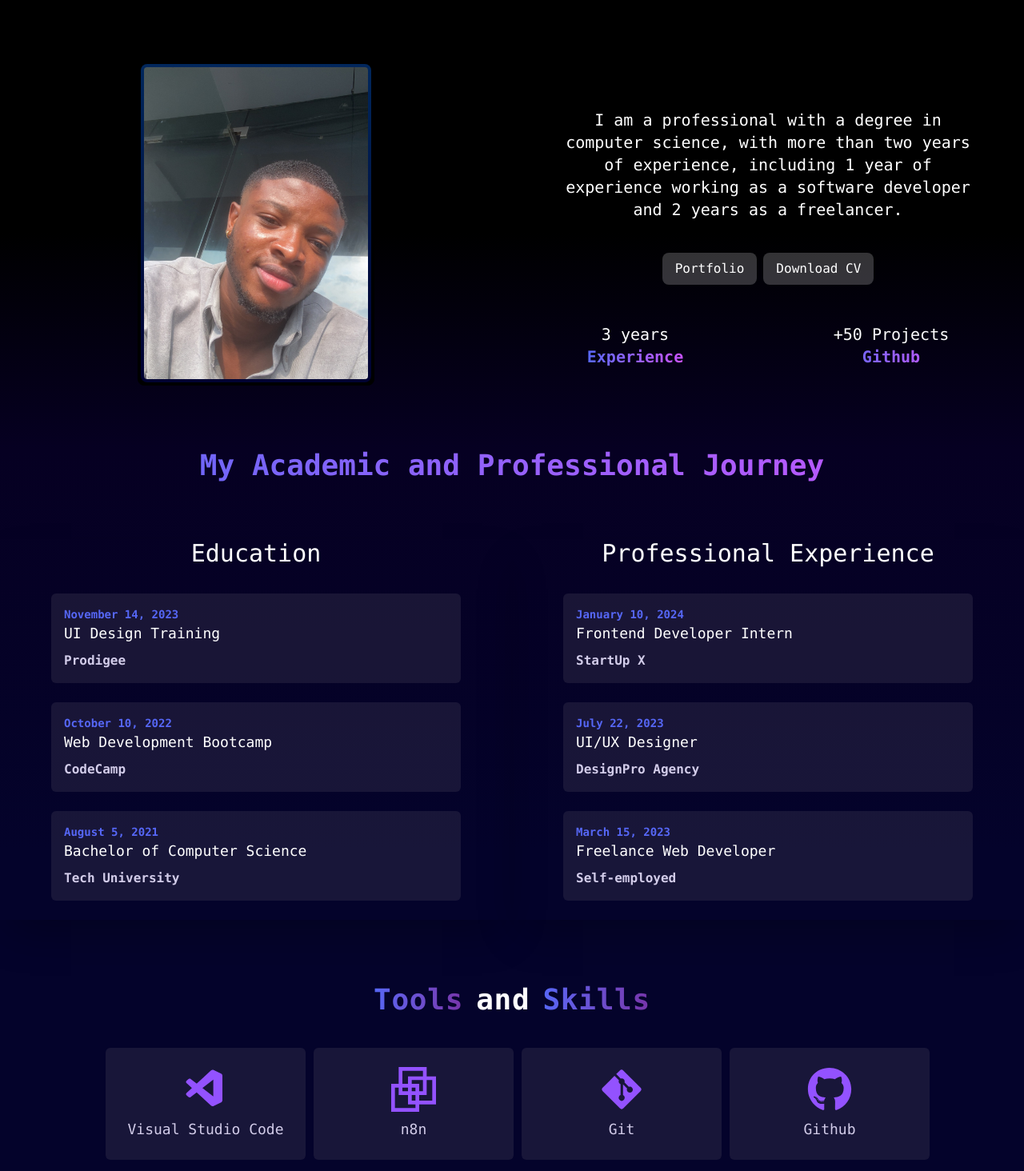
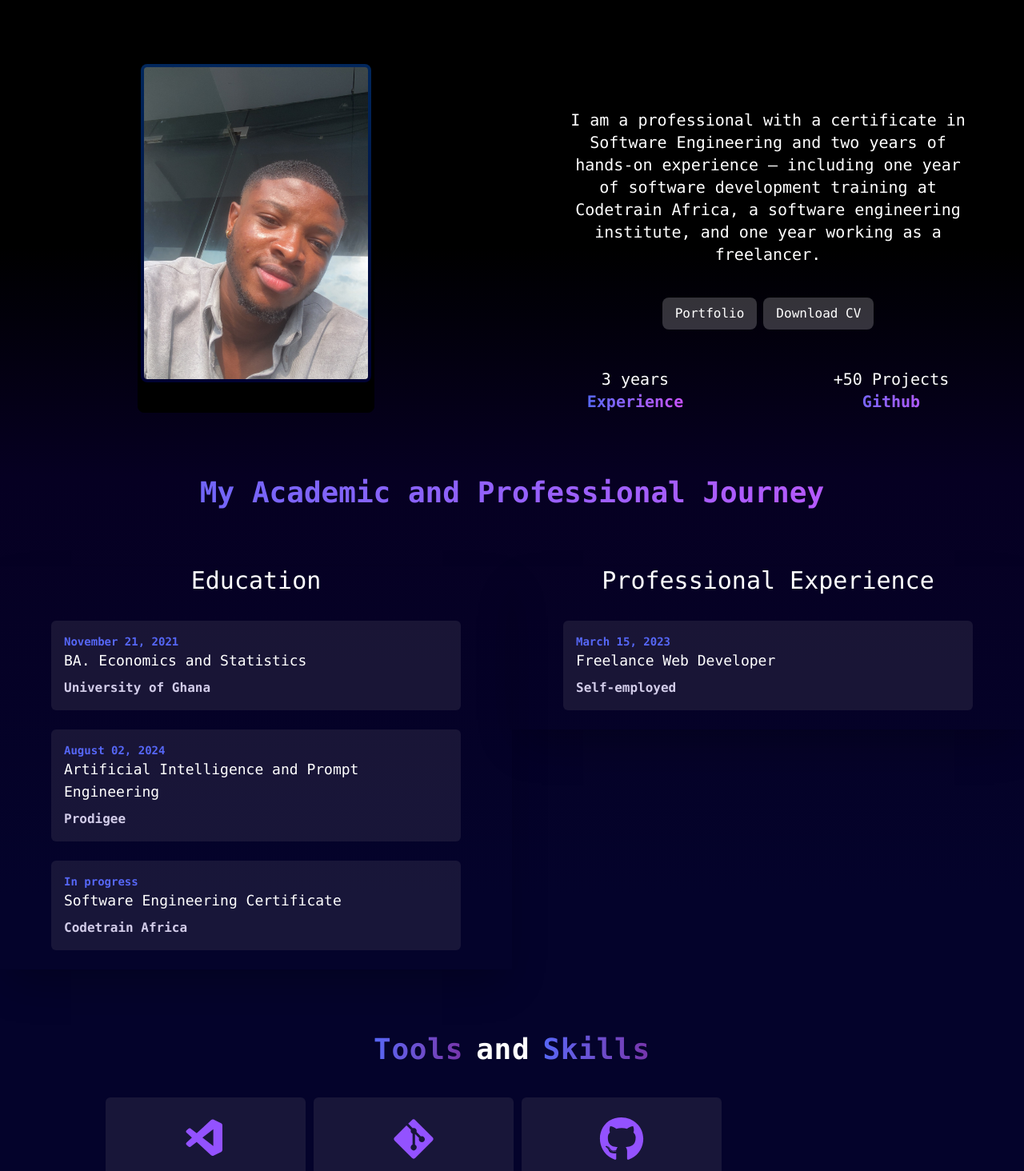
Before and after one commit to TARIQQ-coder/Kojo-Website, a React (Vite) app: page / in a window 1280 px wide. Shown: the part 840-2304 px from the top of the page at 80% size. Built offline with nearby package versions, Linux system fonts and the light colour scheme.

Commit message:
final-update-5

```diff
--- a/src/components/MainPage.jsx
+++ b/src/components/MainPage.jsx
@@ -143,10 +143,7 @@ function MainPage() {
               <div>
                 <div className="w-[80%] mb-12 mx-auto">
                   <p className="text-center text-xl mb-4 font-light">
-                    I am a professional with a degree in computer science, with
-                    more than two years of experience, including 1 year of
-                    experience working as a software developer and 2 years as a
-                    freelancer.
+                    I am a professional with a certificate in Software Engineering and two years of hands-on experience — including one year of software development training at Codetrain Africa, a software engineering institute, and one year working as a freelancer.
                   </p>
 
                   <div className=" flex justify-center">
--- a/src/components/TechTags.jsx
+++ b/src/components/TechTags.jsx
@@ -18,12 +18,12 @@ const tagData = {
     { name: 'JavaScript', icon: <FaReact />, level: 88 },
     { name: 'Tailwind CSS', icon: <SiTailwindcss />, level: 80 },
     { name: 'Vite', icon: <SiVite />, level: 70 },
-    { name: 'Next.js', icon: <SiNextdotjs />, level: 75 },
+    // { name: 'Next.js', icon: <SiNextdotjs />, level: 75 },
   ],
   'Back-end': [
     { name: 'Node.js', icon: <FaNodeJs />, level: 75 },
     { name: 'Express', icon: <SiExpress />, level: 75 },
-    { name: 'MySQL', icon: <SiMysql />, level: 60 },
+    // { name: 'MySQL', icon: <SiMysql />, level: 60 },
     { name: 'MongoDB', icon: <SiMongodb />, level: 65 },
     { name: 'Firebase', icon: <SiFirebase />, level: 70 },
   ],
@@ -33,16 +33,16 @@ const tagData = {
     { name: 'CSS', icon: <FaCss3Alt />, level: 80 },
     { name: 'JavaScript', icon: <FaReact />, level: 88 },
     { name: 'Tailwind CSS', icon: <SiTailwindcss />, level: 80 },
-    { name: 'Next.js', icon: <SiNextdotjs />, level: 75 },
+    // { name: 'Next.js', icon: <SiNextdotjs />, level: 75 },
     { name: 'MongoDB', icon: <SiMongodb />, level: 65 },
     { name: 'Firebase', icon: <SiFirebase />, level: 70 },
   ],
   'Software Development': [
-    { name: 'Python', icon: <FaPython />, level: 75 },
-    { name: '.Net Framework', icon: <SiDotnet />, level: 65 },
-    { name: 'WPF', icon: <SiDotnet />, level: 60 },
-    { name: 'C#', icon: <PiFileCSharpBold />, level: 70 },
-    { name: 'Xaml (Xamarin)', icon: <TbBrandXamarin />, level: 60 },
+    // { name: 'Python', icon: <FaPython />, level: 75 },
+    // { name: '.Net Framework', icon: <SiDotnet />, level: 65 },
+    // { name: 'WPF', icon: <SiDotnet />, level: 60 },
+    // { name: 'C#', icon: <PiFileCSharpBold />, level: 70 },
+    // { name: 'Xaml (Xamarin)', icon: <TbBrandXamarin />, level: 60 },
   ],
 };
 
--- a/src/data/EducationData.jsx
+++ b/src/data/EducationData.jsx
@@ -1,18 +1,18 @@
 const education = [
   {
-    date: 'November 14, 2023',
-    title: 'UI Design Training',
+    date: 'November 21, 2021',
+    title: 'BA. Economics and Statistics',
+    organization: 'University of Ghana',
+  },
+  {
+    date: 'August 02, 2024',
+    title: 'Artificial Intelligence and Prompt Engineering',
     organization: 'Prodigee',
   },
   {
-    date: 'October 10, 2022',
-    title: 'Web Development Bootcamp',
-    organization: 'CodeCamp',
-  },
-  {
-    date: 'August 5, 2021',
-    title: 'Bachelor of Computer Science',
-    organization: 'Tech University',
+    date: 'In progress',
+    title: 'Software Engineering Certificate',
+    organization: 'Codetrain Africa',
   },
 ];
 
--- a/src/data/ExperienceData.jsx
+++ b/src/data/ExperienceData.jsx
@@ -1,14 +1,4 @@
 const experience = [
-  {
-    date: 'January 10, 2024',
-    title: 'Frontend Developer Intern',
-    organization: 'StartUp X',
-  },
-  {
-    date: 'July 22, 2023',
-    title: 'UI/UX Designer',
-    organization: 'DesignPro Agency',
-  },
   {
     date: 'March 15, 2023',
     title: 'Freelance Web Developer',
--- a/src/data/ToolsData.jsx
+++ b/src/data/ToolsData.jsx
@@ -5,10 +5,10 @@ import { IoLogoFigma } from "react-icons/io5";
 
 const Tools = [
   { icon: VscVscode, name: 'Visual Studio Code' },
-  { icon: GrVirtualMachine, name: 'n8n' },
+  // { icon: GrVirtualMachine, name: 'n8n' },
   { icon: FaGitAlt, name: 'Git' },
   { icon: FaGithub, name: 'Github' },
-  { icon: IoLogoFigma, name: 'Figma' },
+  // { icon: IoLogoFigma, name: 'Figma' },
 ];
 
 export default Tools;
--- a/src/data/projectData.jsx
+++ b/src/data/projectData.jsx
@@ -4,6 +4,8 @@ import SushiBloom from '../assets/SushiBloom.png'
 import TodoList from '../assets/TodoList.png'
 import ShoppingMart from '../assets/ShoppingMart.png'
 import DigitalClock from '../assets/DigitalClock.png'
+import Expensio from '../assets/Expensio.png'
+import SMP from '../assets/SMP.png'
 
 
 const projectData = [
@@ -11,8 +13,8 @@ const projectData = [
     image: MaleFashionPP,
     title: 'Male fashion Website',
     description:
-      'This is a Kanban-based task management system, developed with React, TypeScript, and TailwindCSS. The project offers an intuitive interface to organize tasks in three states: To Do, In Progress, and Completed.',
-    tech: ['Vite', 'React', 'TypeScript', 'TailwindCSS', 'Zustand'],
+      'A modern male fashion e-commerce website designed with React, Zustand, and TailwindCSS. It features a sleek UI for browsing clothing collections, viewing product details, and exploring stylish outfits tailored for men.',
+    tech: ['Vite', 'React', 'TailwindCSS', 'Zustand'],
     demoLink: 'https://male-fashion-shop.netlify.app/',
   },
   {
@@ -20,7 +22,7 @@ const projectData = [
     title: 'JobFind Website',
     description:
       'JobFind is a modern job-seeking website designed to bridge the gap between job seekers and employers. With an intuitive interface and smart filtering tools, JobFind allows users to discover opportunities tailored to their skills, interests, and career goals.',
-    tech: ['Vite', 'React', 'TypeScript', 'TailwindCSS', 'Zustand'],
+    tech: ['Vite', 'React', 'TailwindCSS', 'Zustand'],
     demoLink: 'https://jobfind-website.netlify.app/',
   },
   {
@@ -28,17 +30,18 @@ const projectData = [
     title: 'SushiBloom restaurant Website',
     description:
       'SushiBloom is a vibrant sushi restaurant website that brings the elegance and flavor of Japanese cuisine to your screen. With a beautifully designed menu, easy online ordering, and stunning visuals, SushiBloom offers a seamless way to explore handcrafted rolls, sashimi, and seasonal specialties.',
-    tech: ['Vite', 'React', 'TypeScript', 'TailwindCSS', 'Zustand'],
+    tech: ['Vite', 'React', 'TailwindCSS', 'Zustand'],
     demoLink: 'https://sushibloom.netlify.app/',
   },
   {
-    image: TodoList,
-    title: 'Todo-List application',
-    description:
-      'SushiBloom is a vibrant sushi restaurant website that brings the elegance and flavor of Japanese cuisine to your screen. With a beautifully designed menu, easy online ordering, and stunning visuals, SushiBloom offers a seamless way to explore handcrafted rolls, sashimi, and seasonal specialties. Whether dining in or ordering out, SushiBloom makes every sushi experience fresh, delightful, and unforgettable.',
-    tech: ['Vite', 'React', 'TypeScript', 'TailwindCSS', 'Zustand'],
-    demoLink: 'https://todolist-webz.netlify.app/',
-  },
+  image: Expensio,
+  title: 'Expensio - Expense Tracker',
+  description:
+    'Expensio is a user-friendly expense tracking application designed to help individuals manage their finances with ease. Built with React, Vite, TailwindCSS, and Zustand, the app allows users to record, categorize, and monitor their daily expenses. Firebase powers the backend, enabling secure data storage and real-time updates for a seamless user experience.',
+  tech: ['Vite', 'React', 'TailwindCSS', 'Zustand', 'Firebase'],
+  demoLink: 'https://expensio-app.netlify.app/',
+}
+,
   {
     image: ShoppingMart,
     title: 'Shopping Mart Website',
@@ -48,13 +51,13 @@ const projectData = [
     demoLink: 'https://shopping-webz.netlify.app/',
   },
   {
-    image: DigitalClock,
-    title: 'Digital Clock Project',
-    description:
-      'Digital Clock is a sleek and functional web-based clock that displays the current time in real-time. Built for simplicity and clarity, it updates automatically and adapts to your device, making it perfect for desktops or mobile. Ideal for learning time-based functions in web development.',
-    tech: ['Vite', 'React', 'TypeScript', 'TailwindCSS', 'Zustand'],
-    demoLink: 'https://digitalclock-projectz.netlify.app/',
-  }
+  image: SMP,
+  title: 'Student Management System',
+  description:
+    'A comprehensive student management application designed to streamline academic administration. Built with React, Vite, TailwindCSS, and Zustand, the platform allows users to manage student records, track performance, and view class details efficiently. The interface is intuitive, responsive, and optimized for both administrators and educators.',
+  tech: ['Vite', 'React', 'TailwindCSS', 'Zustand'],
+  demoLink: 'https://student-management-proj.netlify.app/',
+}
 ]
 
 export default projectData
```
Also changed, not shown: src/assets/Expensio.png (added), src/assets/SMP.png (added).
